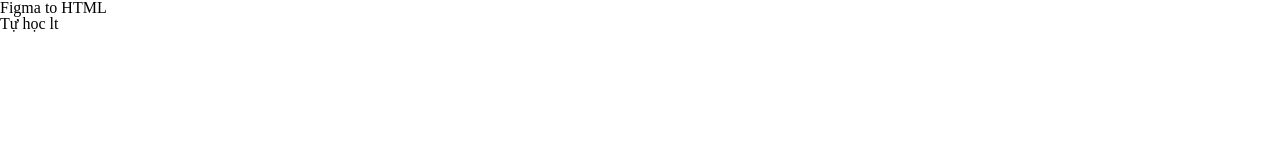
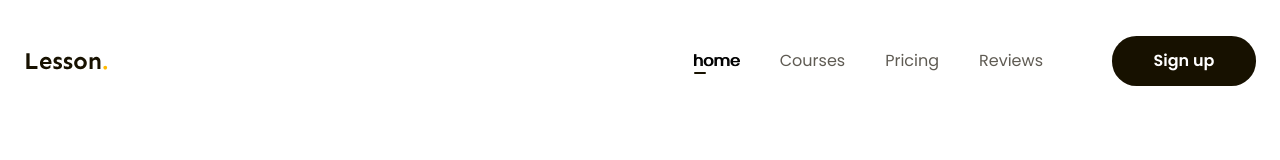
Before and after one commit to MinhQuoc-zz/figma-to-html, a plain HTML site: page index.html in a window 1280 px wide. Shown: the top 160 px of the page. Drawn offline with Linux system fonts and the light colour scheme.

Commit message:
P3 Làm phần header

```diff
--- a/assets/css/style.css
+++ b/assets/css/style.css
@@ -6,4 +6,76 @@ html {
 }
 body {
   font-size: 1.6rem;
+  font-family: "Poppins", sans-serif;
 }
+/* ========common========= */
+a {
+  text-decoration: none;
+}
+.btn {
+  display: inline-block;
+  min-width: 118px;
+  padding: 0px 16px;
+  line-height: 50px;
+  font-size: 1.6rem;
+  font-weight: 600;
+  text-align: center;
+  border-radius: 24.5px;
+  color: #fff;
+  background-color: #171100;
+}
+.main-content {
+  width: 1170px;
+  min-width: calc(100% - 48px);
+  margin-left: auto;
+  margin-right: auto;
+}
+/* header */
+.header {
+  /* background: aqua; */
+}
+.header.fixed {
+  position: sticky;
+  top: -28px;
+}
+.header .body {
+  display: flex;
+  align-items: center;
+  padding: 36px 0 8px;
+}
+.nav a {
+  position: relative;
+  font-size: 1.6rem;
+  text-align: center;
+  color: #5f5b53;
+
+  padding: 8px 20px;
+}
+.nav li.active a,
+.nav a:hover {
+  color: black;
+  text-shadow: 1px 0 currentColor;
+}
+.nav {
+  margin-left: auto;
+}
+.nav ul {
+  display: flex;
+}
+.nav li.active a::after {
+  position: absolute;
+  left: 21px;
+  bottom: 6px;
+  display: block;
+  content: "";
+  width: 12px;
+  height: 2px;
+  border-radius: 1px;
+  background: #171100;
+}
+.header .btn-sign-up {
+  min-width: 144px;
+}
+.header .action {
+  margin-left: 49px;
+}
--- a/index.html
+++ b/index.html
@@ -5,12 +5,39 @@
     <meta name="viewport" content="width=device-width, initial-scale=1.0" />
     <!-- Reset css -->
     <link rel="stylesheet" href="./assets/css/reset.css" />
+    <!-- embed font -->
+    <link rel="preconnect" href="https://fonts.googleapis.com" />
+    <link rel="preconnect" href="https://fonts.gstatic.com" crossorigin />
+    <link
+      href="https://fonts.googleapis.com/css2?family=Poppins:ital,wght@0,400;0,500;0,600;0,700;1,400&family=Sen:wght@700&display=swap"
+      rel="stylesheet"
+    />
     <!-- link css -->
     <link rel="stylesheet" href="./assets/css/style.css" />
     <title>Figma to HTML</title>
   </head>
-  <body>
-    <h1>Figma to HTML</h1>
-    <h2>Tự học lt</h2>
+  <body style="height: 10000px">
+    <!-- Header -->
+    <header class="header fixed">
+      <div class="main-content">
+        <div class="body">
+          <!-- logo -->
+          <img src="./assets/img/Logo.svg" alt="Lession" class="logo" />
+          <!-- nav -->
+          <nav class="nav">
+            <ul>
+              <li class="active"><a href="#!">home</a></li>
+              <li><a href="#!">Courses</a></li>
+              <li><a href="#!">Pricing</a></li>
+              <li><a href="#!">Reviews</a></li>
+            </ul>
+          </nav>
+          <!-- btn action -->
+          <div class="action">
+            <a href="#!" class="btn btn-sign-up">Sign up</a>
+          </div>
+        </div>
+      </div>
+    </header>
   </body>
 </html>
```
Also changed, not shown: assets/img/Logo.svg (added).
